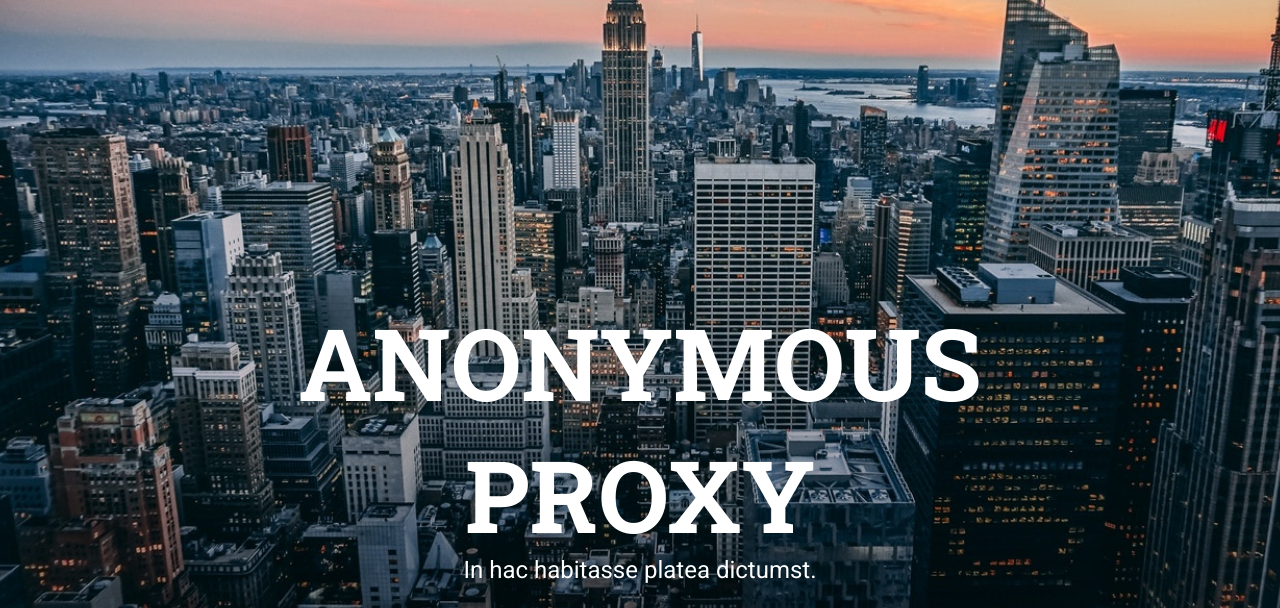
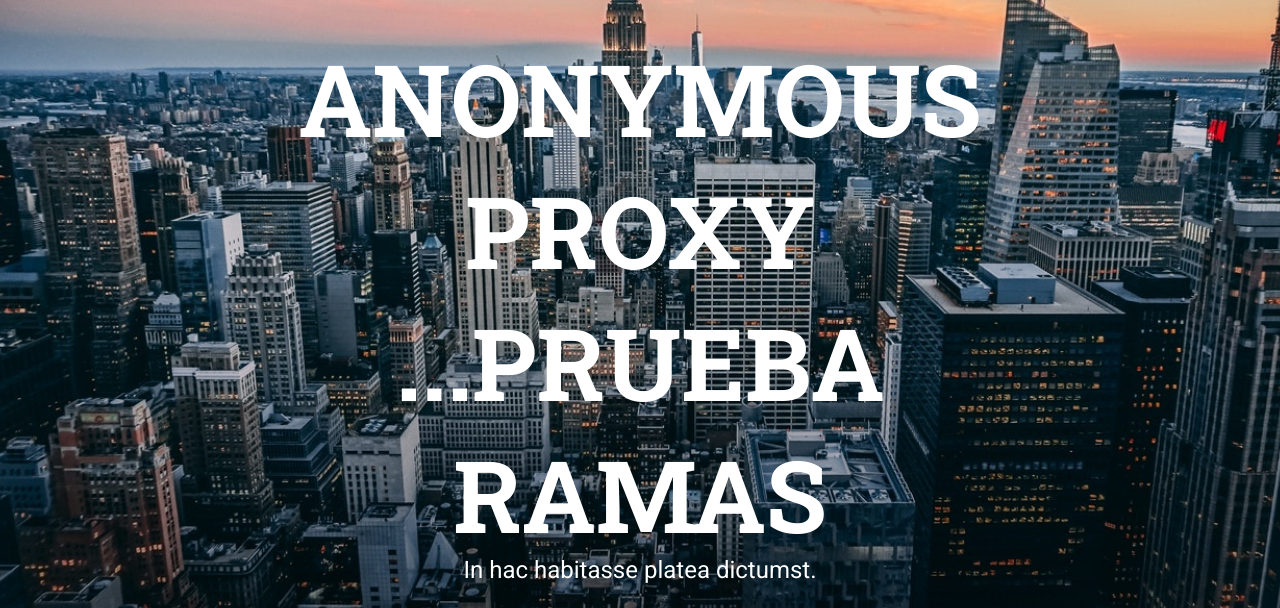
Before and after one commit to Adalab/modulo-1-evaluacion-final-mteresa-jimenez, a website: page src/html/index.html in a window 1280 px wide. Shown: the part 125-733 px from the top of the page. Drawn offline with nearby package versions, Linux system fonts and the light colour scheme; files that its build step writes are made by us from their sources; files whose address does not match are found by name.

Commit message:
Test branches

```diff
--- a/src/html/partials/header.html
+++ b/src/html/partials/header.html
@@ -5,7 +5,7 @@
     /></a>
   </nav>
   <div class="header__hero">
-    <h1 class="h1" tabindex="1">Anonymous proxy</h1>
+    <h1 class="h1" tabindex="1">Anonymous proxy ...prueba ramas</h1>
     <p class="slogan" tabindex="1">In hac habitasse platea dictumst.</p>
     <a
       href="#section02"
```
Also changed, not shown: 1 other file.
